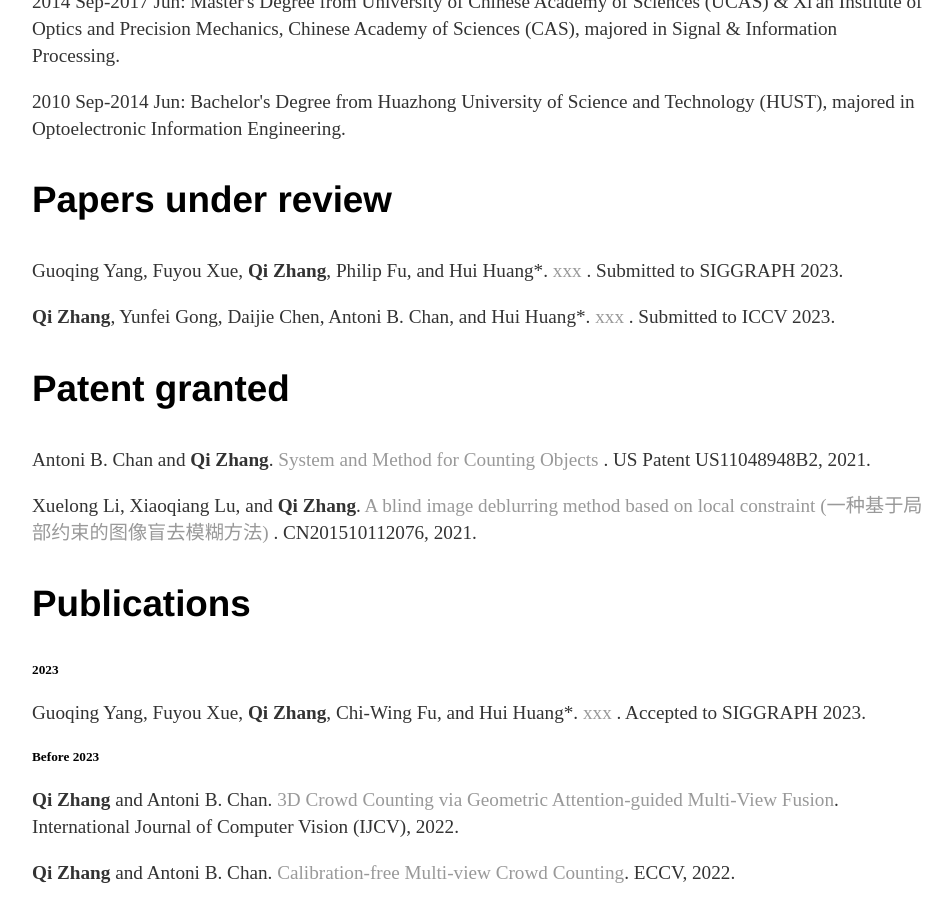
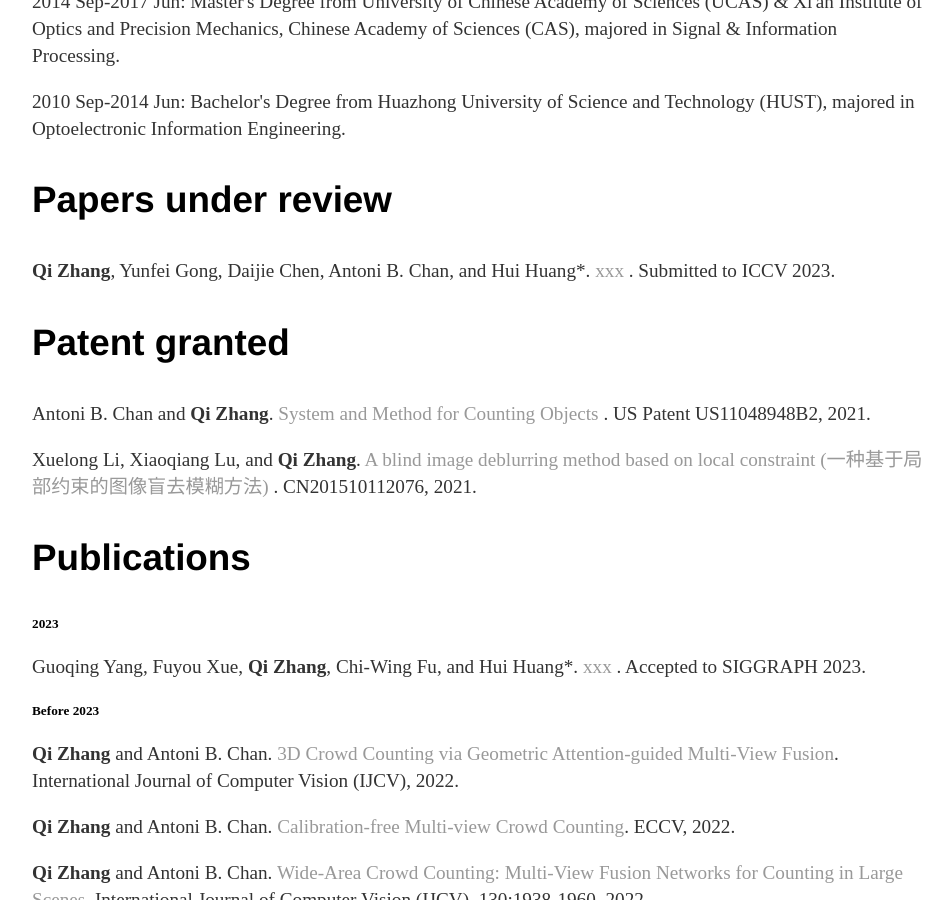
Before and after one commit to zqyq/zqyq.github.io, a Jekyll site: the page built from about/index.html, in a window 1280 px wide and 900 px high, scrolled down 908 px. Shown: the whole window, without its empty margins (160-1112 px from the left). Built offline with Jekyll 4.4.1, drawn with Linux system fonts in a browser that asks for light colours.

Commit message:
Update index.html

```diff
--- a/about/index.html
+++ b/about/index.html
@@ -37,7 +37,6 @@
 
 		     <h3>Papers under review</h3>
 
-			<p>Guoqing Yang, Fuyou Xue, <strong>Qi Zhang</strong>, Philip Fu, and Hui Huang*. <a> xxx </a>. Submitted to SIGGRAPH 2023. </p>
 			<p><strong>Qi Zhang</strong>, Yunfei Gong, Daijie Chen, Antoni B. Chan, and Hui Huang*. <a> xxx </a>. Submitted to ICCV 2023. </p>
 
 
```
